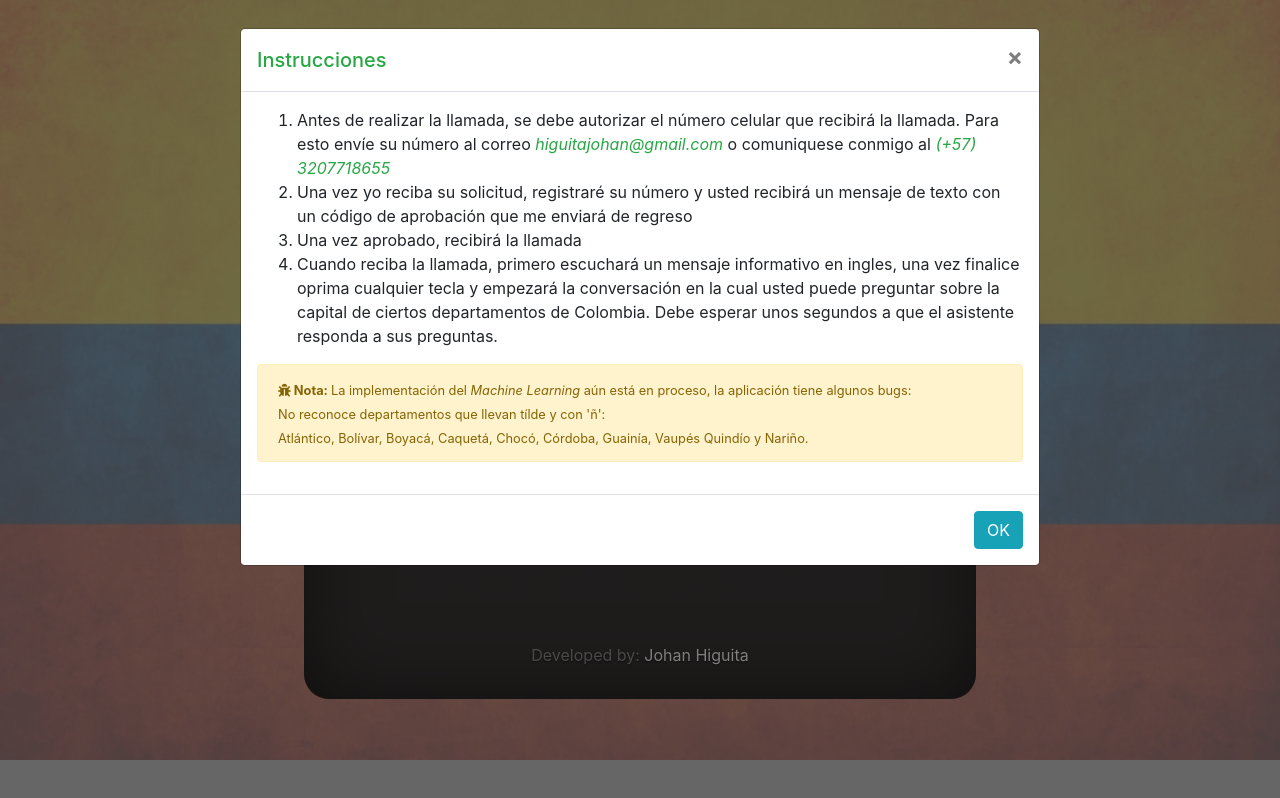
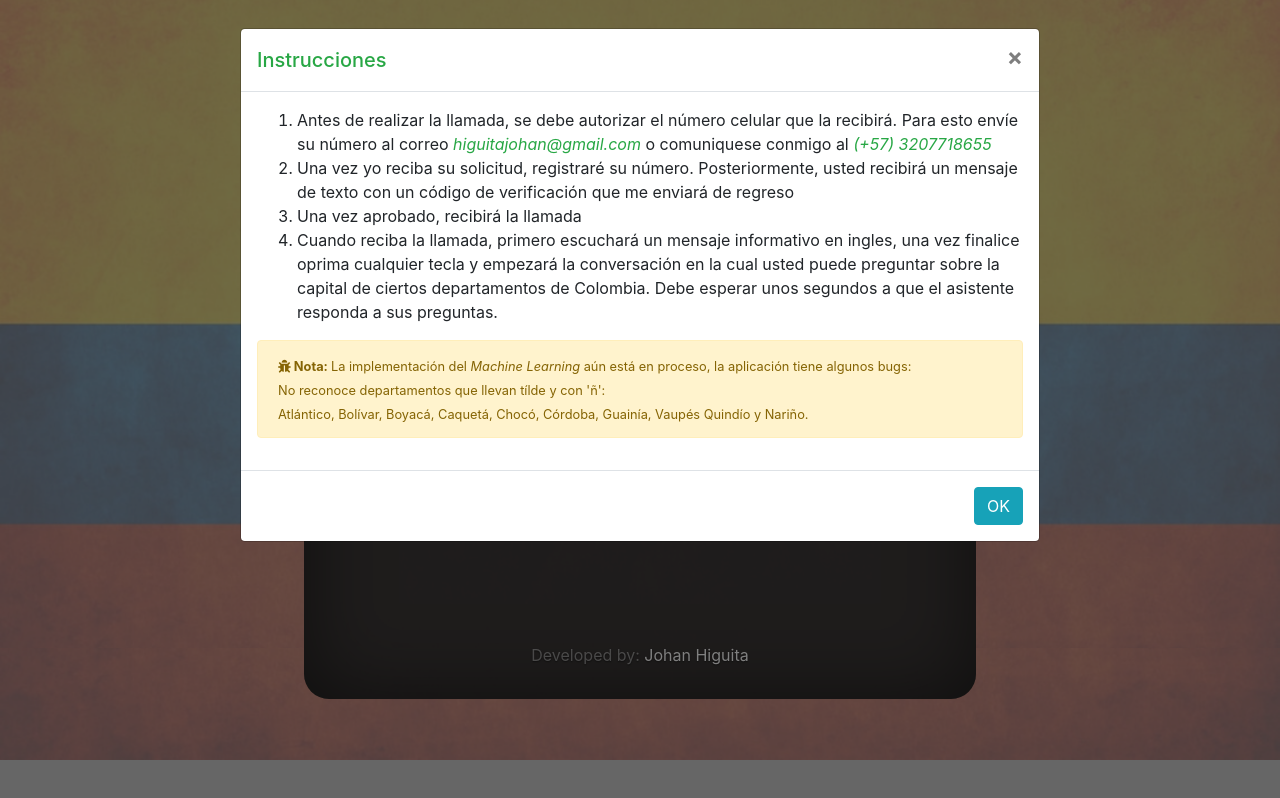
Before and after one commit to JohanHiguita/asistente-digital-IVR, a website: page index.html in a window 1280 px wide. Both pictures are taken after a click on the link "Instrucciones". Drawn offline with nearby package versions, Linux system fonts and the light colour scheme.

Commit message:
Corrections in production enviroment

```diff
--- a/index.html
+++ b/index.html
@@ -3,7 +3,7 @@
 <head>
   <meta charset="utf-8">
   <meta name="viewport" content="width=device-width, initial-scale=1, shrink-to-fit=no">
-  <meta name="description" content="Llama al asistente digital y responde las preguntas sobre las capitales de los departamentos de Colombia">
+  <meta name="description" content="Llama al asistente digital y pregunta sobre las capitales de los departamentos de Colombia">
   <meta name="author" content="Johan Higuita">
   <link rel="icon" href="assets/images/favicon.ico">
 
@@ -80,8 +80,8 @@
         <div class="modal-body">
 
           <ol class="text-left">
-            <li>Antes de realizar la llamada, se debe autorizar el número celular que recibirá la llamada. Para esto envíe su número al correo <em class="text-success">higuitajohan@gmail.com</em> o comuniquese conmigo al <em class="text-success">(+57) 3207718655</em></li>
-            <li>Una vez yo reciba su solicitud, registraré su número y usted recibirá un mensaje de texto con un código de aprobación que me enviará de regreso</li>
+            <li>Antes de realizar la llamada, se debe autorizar el número celular que la recibirá. Para esto envíe su número al correo <em class="text-success">higuitajohan@gmail.com</em> o comuniquese conmigo al <em class="text-success">(+57) 3207718655</em></li>
+            <li>Una vez yo reciba su solicitud, registraré su número. Posteriormente, usted recibirá un mensaje de texto con un código de verificación que me enviará de regreso</li>
             <li>Una vez aprobado, recibirá la llamada</li>
             <li>Cuando reciba la llamada, primero escuchará un mensaje informativo en ingles, una vez finalice oprima cualquier tecla y empezará la conversación en la cual usted puede preguntar sobre la capital de ciertos departamentos de Colombia. Debe esperar unos segundos a que el asistente responda a sus preguntas.</li>
           </ol>
```
